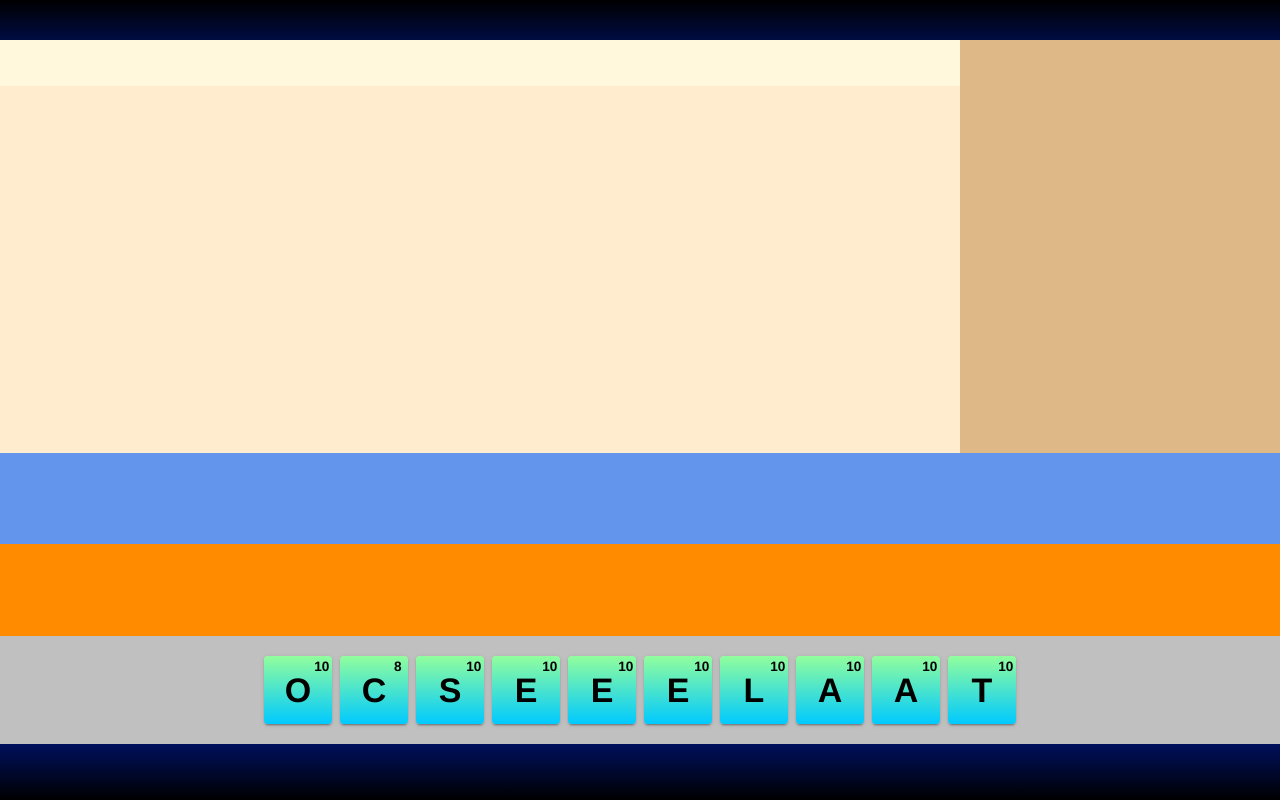
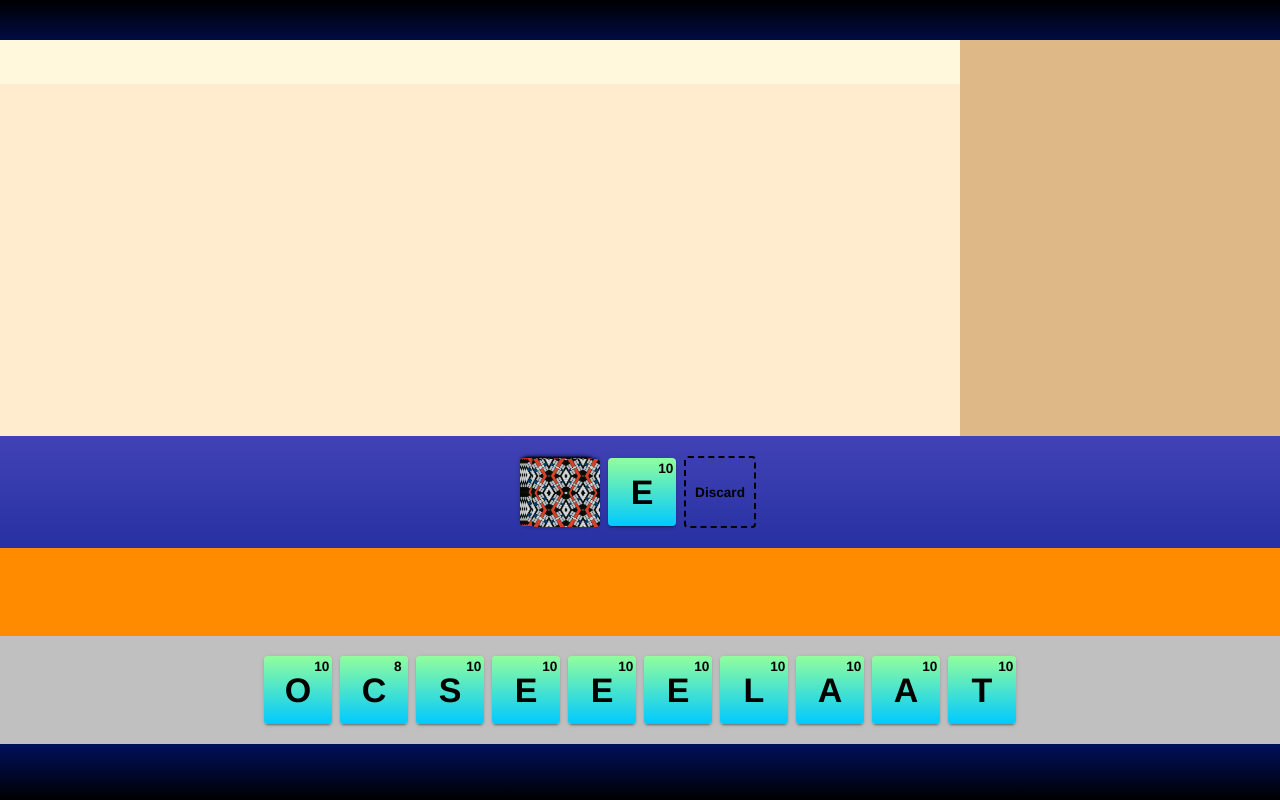
Before and after one commit to iGoog/lex-be-friends, a Vue app: page / in a window 1280 px wide. Built offline with nearby package versions, Linux system fonts and the light colour scheme; what socketcluster-client would draw is missing.

Commit message:
action area setup

```diff
--- /dev/null
+++ b/src/components/LexFriends/ActionArea.vue
@@ -0,0 +1,69 @@
+<template>
+    <div class="actionArea">
+        <span class="drawPile">
+            <ul class="cardRow">
+                <li v-for="card in topDrawPile" class="card cardStacked" >
+                    <Card :="card" />
+                </li>
+                <li v-if="topDraw!=null" class="card">
+                    <Card :="topDraw" />
+                </li>
+            </ul>
+        </span>
+
+        <span class="discardPile">
+            <ul class="cardRow">
+                <li v-for="card in topDiscardPile" class="card cardStacked" >
+                    <Card :="card" />
+                </li>
+                <li v-if="topDiscard!=null" class="card">
+                    <Card :="topDiscard" />
+                </li>
+            </ul>
+        </span>
+
+        <span class="">
+            <ul class="cardRow">
+                <li class="card dropCardArea"><Card :invisible="true" :invisText="'Discard'" /></li>
+            </ul>
+
+        </span>
+
+    </div>
+</template>
+
+<script>
+	import './playCards.css';
+    import {useStore} from 'vuex';
+    import {reactive, computed} from 'vue';
+    import Card from "./Card.vue";
+
+	export default {
+		name: "ActionArea",
+		components: {Card},
+		setup(props) {
+			const store = useStore();
+
+			const drawPile = reactive(store.state.lexGame.game.drawPile);
+			const topDrawPile = computed(() => drawPile.slice(-5, -1));
+			const topDraw = computed(() => drawPile.length > 0 ? drawPile[drawPile.length-1] : null);
+
+			const discardPile = reactive(store.state.lexGame.game.discardPile);
+			const topDiscardPile = computed(() => discardPile.slice(-5, -1).reverse());
+			const topDiscard = computed(() => discardPile.length > 0 ? discardPile[discardPile.length-1] : null);
+
+
+
+			return {topDrawPile, topDraw, topDiscardPile, topDiscard}
+        }
+	}
+</script>
+
+<style scoped>
+    .deckArea {
+        height: 100%;
+        width: 100%;
+        background-color: cornflowerblue;
+    }
+
+</style>
--- a/src/components/LexFriends/Card.vue
+++ b/src/components/LexFriends/Card.vue
@@ -1,12 +1,14 @@
 <template>
-        <svg :class="{svgFace: showFace, flipAnimate: animate, svgBack : !showFace }"
+        <svg :class="{svgFace: showFace, flipAnimate: animate, svgBack : !showFace && !invisible, svgInvis: invisible }"
              viewBox="0 0 100 100" xmlns="http://www.w3.org/2000/svg">
-<!--            <rect x="0" y="0" width="100%" height="100%" stroke="darkgrey" stroke-width="3px" fill="transparent"/>-->
             <text v-if="showFace" x="50%" y="50%" dominant-baseline="central" text-anchor="middle" font-size="50" >
                 {{gameChar == 'wild'? '🦄' : gameChar }}
             </text>
             <text v-if="showFace" x="85%" y="15%" dominant-baseline="central" text-anchor="middle" font-size="20" >
                 {{points}}
+            </text>
+            <text v-if="invisText" x="50%" y="50%" dominant-baseline="central" text-anchor="middle" font-size="20" >
+                {{invisText}}
             </text>
         </svg>
 </template>
@@ -20,11 +22,13 @@
 			points: Number,
             gameChar: String,
             id: Number,
-            hide: Boolean
+            hide: Boolean,
+            invisible: Boolean,
+            invisText: String
         },
         setup(props, context) {
 	        const animate = ref(false);
-	        const showFace = ref(!props.hide);
+	        const showFace = ref(!props.hide && !props.invisible);
 
 	        watch (
                 () => props.hide,
@@ -46,26 +50,28 @@
     .svgFace {
         /*background-color: cyan;*/
         background: linear-gradient(0deg,#00C9FF 0%, #92FE9D 100%);
-        width: 100%;
-        height: 100%;
-        border-radius: 4px;
+        border-radius: 0.5vmin;
         box-shadow: 0 3px 1px -2px rgba(0,0,0,.2),0 2px 2px 0 rgba(0,0,0,.14),0 1px 5px 0 rgba(0,0,0,.12);
         text-transform: uppercase;
 
+    }
+
+    .svgInvis {
+        border-radius: 0.5vmin;
     }
 
     .svgBack {
         background: url("../../assets/cardBack.png");
         background-size: contain;
         transform: rotate(-180deg);
-
+        border-radius: 0.5vmin;
+        box-shadow: 0 3px 1px -2px rgba(0,0,0,.2),0 2px 2px 0 rgba(0,0,0,.14),0 1px 5px 0 rgba(0,0,0,.12);
     }
     .lifted {
         box-shadow: 0 8px 10px -5px rgba(0,0,0,.2),0 16px 24px 2px rgba(0,0,0,.14),0 6px 30px 5px rgba(0,0,0,.12)
     }
 
     .flipAnimate {
-        -webkit-animation: flip-2-hor-top-2 0.5s cubic-bezier(0.455, 0.030, 0.515, 0.955) both;
         animation: flip-2-hor-top-2 0.5s cubic-bezier(0.455, 0.030, 0.515, 0.955) both;
 
     }
--- a/src/components/LexFriends/Deck.vue
+++ /dev/null
@@ -1,18 +0,0 @@
-<template>
-    <div class="deckArea"></div>
-</template>
-
-<script>
-	export default {
-		name: "Deck"
-	}
-</script>
-
-<style scoped>
-    .deckArea {
-        height: 100%;
-        width: 100%;
-        background-color: cornflowerblue;
-    }
-
-</style>
--- a/src/components/LexFriends/Hand.vue
+++ b/src/components/LexFriends/Hand.vue
@@ -10,7 +10,8 @@
             	hoveringRight: card.id==hoverId && hoverRight,
             	hoveringLeft: card.id==hoverId && !hoverRight
             }"
-            draggable="true" v-on:dragstart="draw( card.id)"
+            draggable="true"
+            v-on:dragstart="draw( card.id)"
             v-on:dragover.prevent="dragHover($event, card.id)"
             v-on:dragleave="dragLeave($event, card.id)"
 
@@ -37,7 +38,7 @@
 		setup(props) {
 			const playArea =  setupPlayCards(g.ZONE_PLAYER_HAND);
 			const demo = ref(true);
-			setTimeout(()=> demo.value = false, 1000 );
+			setTimeout(()=> demo.value = false, 300 );
 
 			return {...playArea, demo };
 		}
--- a/src/components/LexFriends/playCards.css
+++ b/src/components/LexFriends/playCards.css
@@ -1,5 +1,5 @@
 .cardRow {
-    display: flex;
+    display: inline-flex;
     justify-content: center;
     align-content: center;
     list-style: none;
@@ -7,13 +7,15 @@
 }
 
 .fade-move, .fade-enter-active, .fade-leave-active {
-    transition: all 0.5s cubic-bezier(.55,0,.1,1)
+    transition: all 1s cubic-bezier(0.165, 0.840, 0.440, 1.000) ;
     /* 0.5s cubic-bezier(.55,0,.1,1);*/
 }
 /* 2. declare enter from and leave to state */
 .fade-enter-from, .fade-leave-to {
     opacity: 0;
-    transform: scale(0.0);
+    /*transform: scale(0.0);*/
+    transform: scale(2);
+    filter: blur(4px)
     /*scaleY(0.01) translate(0, 0);*/
 }
 /* 3. ensure leaving items are taken out of layout flow so that moving
@@ -29,6 +31,18 @@
     padding: 0;
     cursor: grab;
 }
+.cardStacked {
+    margin: 0.35vmin -8.25vmin 0.5vmin 0;
+}
+.dropCardArea {
+    width: 8.5vmin;
+    height: 8.5vmin;
+    font-weight: bold;
+    margin: 0.5vmin;
+    padding: 0;
+    border: dashed black 0.25vmin;
+    border-radius: 0.5vmin;
+}
 
 .hoveringRight {
     margin-right: 9vmin;
--- a/src/components/LexFriendsGame.vue
+++ b/src/components/LexFriendsGame.vue
@@ -4,7 +4,7 @@
     <Title id="title"/>
     <Words id="words"/>
     <Score id="score"/>
-    <Deck id="deck" />
+    <ActionArea id="deck" />
     <Play id="play" v-on:drop.prevent="playCard(g.ZONE_PLAYER_PLAY)" v-on:dragover.prevent v-on:dragenter.prevent />
     <Hand id="hand" v-on:drop.prevent="playCard(g.ZONE_PLAYER_HAND)" v-on:dragover.prevent v-on:dragenter.prevent />
 </div>
@@ -20,7 +20,7 @@
 
 	import Title from "./LexFriends/Title.vue";
 	import Score from "./LexFriends/Score.vue";
-	import Deck from "./LexFriends/Deck.vue";
+	import ActionArea from "./LexFriends/ActionArea.vue";
 	import Play from "./LexFriends/Play.vue";
 	import Hand from "./LexFriends/Hand.vue";
 	import Words from "./LexFriends/Words.vue";
@@ -29,7 +29,7 @@
 
 	export default {
 		name: "LexFriends.vue",
-		components: {Words, Hand, Play, Deck, Score, Title},
+		components: {Words, Hand, Play, ActionArea, Score, Title},
         setup(props) {
 	        const store = useStore();
             const playCard = (zone) => {
--- a/src/store/modules/lexGame.js
+++ b/src/store/modules/lexGame.js
@@ -7,17 +7,21 @@ const showFn = (card)=>card.hide=false;
 const idFn = (card)=>card.id;
 const hideFn = (card)=>card.hide=true;
 const rawDeck = createDeck();
-const gameDeck = new DeckStack(rawDeck, rawDeck.length, idFn, hideFn).shuffle();
-const drawPile = gameDeck.draw(1,undefined, null, showFn);
-const playerHand = gameDeck.draw(10,undefined, null, showFn);
-const heldCard = gameDeck.draw(0,0, null, showFn);
-const playerPlay = gameDeck.draw(0,0, null, hideFn);
+const drawPile = new DeckStack(rawDeck, rawDeck.length, idFn, hideFn).shuffle();
+const discardPile = drawPile.draw(1,undefined, null, showFn);
+const playerHand = drawPile.draw(10,undefined, null, showFn);
+const heldCard = drawPile.draw(0,0, null, showFn);
+const heldDiscard = drawPile.draw(0,0, null, showFn);
+const playerPlay = drawPile.draw(0,0, null, showFn);
 const stackMap = new Map();
-stackMap.set(g.ZONE_GAME_DECK, gameDeck);
+
 stackMap.set(g.ZONE_DRAW_PILE, drawPile);
+stackMap.set(g.ZONE_DISCARD_PILE, discardPile);
 stackMap.set(g.ZONE_PLAYER_HAND, playerHand);
 stackMap.set(g.ZONE_PLAYER_PLAY, playerPlay);
 stackMap.set(g.ZONE_HELD_CARD, heldCard);
+stackMap.set(g.ZONE_HELD_DISCARD, heldDiscard);
+
 
 
 // const game = {
@@ -33,11 +37,12 @@ const state = () => ({
 	channelName: '',
 	connected: false,
 	game : {
-		drawPile: gameDeck.cards,
-		discardPile: drawPile.cards,
+		drawPile: drawPile.cards,
+		discardPile: discardPile.cards,
 		playerHand : playerHand.cards,
 		heldCard: heldCard.cards,
 		playerPlay: playerPlay.cards,
+		heldDiscard: heldDiscard.cards,
 		stackMap
 	},
 	gui : {
--- a/src/store/modules/lexGameConstants.js
+++ b/src/store/modules/lexGameConstants.js
@@ -1,9 +1,10 @@
 
-const ZONE_GAME_DECK = 'gameDeck';
 const ZONE_DRAW_PILE = 'drawPile';
+const ZONE_DISCARD_PILE = 'discardPile';
 const ZONE_PLAYER_HAND = 'playerHand';
 const ZONE_PLAYER_PLAY = 'playerPlay';
 const ZONE_HELD_CARD = 'heldCard';
+const ZONE_HELD_DISCARD = 'heldDiscard';
 const ZONE_OUT_FIELD = 'outField';
 
 const COMMIT_DROP_CARD = 'lexGame/dropCard';
@@ -12,7 +13,7 @@ const COMMIT_PLACE_CARD = 'lexGame/placeCard';
 
 const NULL_ID = -500;
 
-export { ZONE_GAME_DECK, ZONE_DRAW_PILE, ZONE_PLAYER_HAND,
-	ZONE_PLAYER_PLAY, ZONE_HELD_CARD, ZONE_OUT_FIELD,
+export { ZONE_DISCARD_PILE, ZONE_DRAW_PILE, ZONE_PLAYER_HAND,
+	ZONE_PLAYER_PLAY, ZONE_HELD_CARD, ZONE_OUT_FIELD, ZONE_HELD_DISCARD,
 	COMMIT_DROP_CARD, COMMIT_PULL_CARD, COMMIT_PLACE_CARD,
 	NULL_ID};
```
